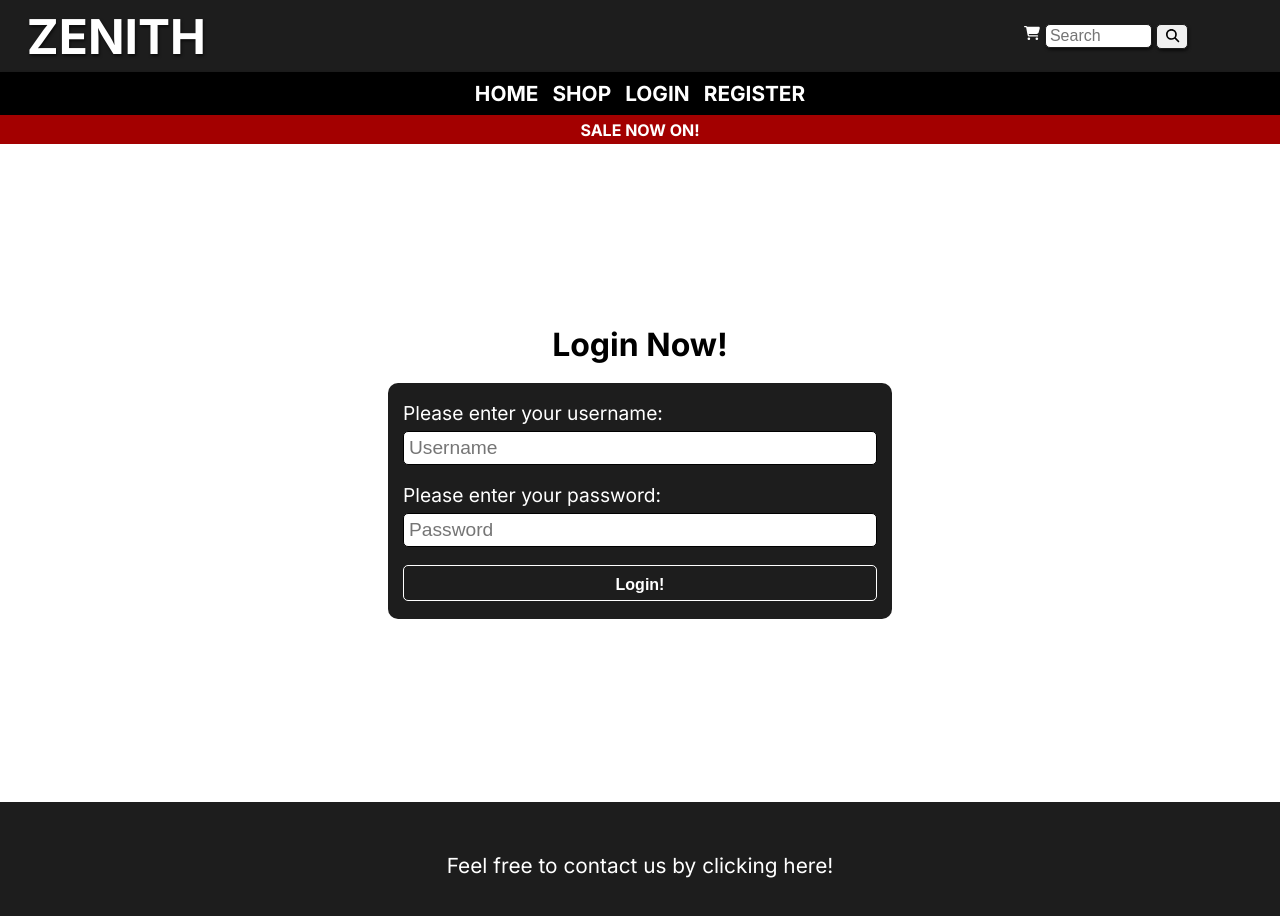
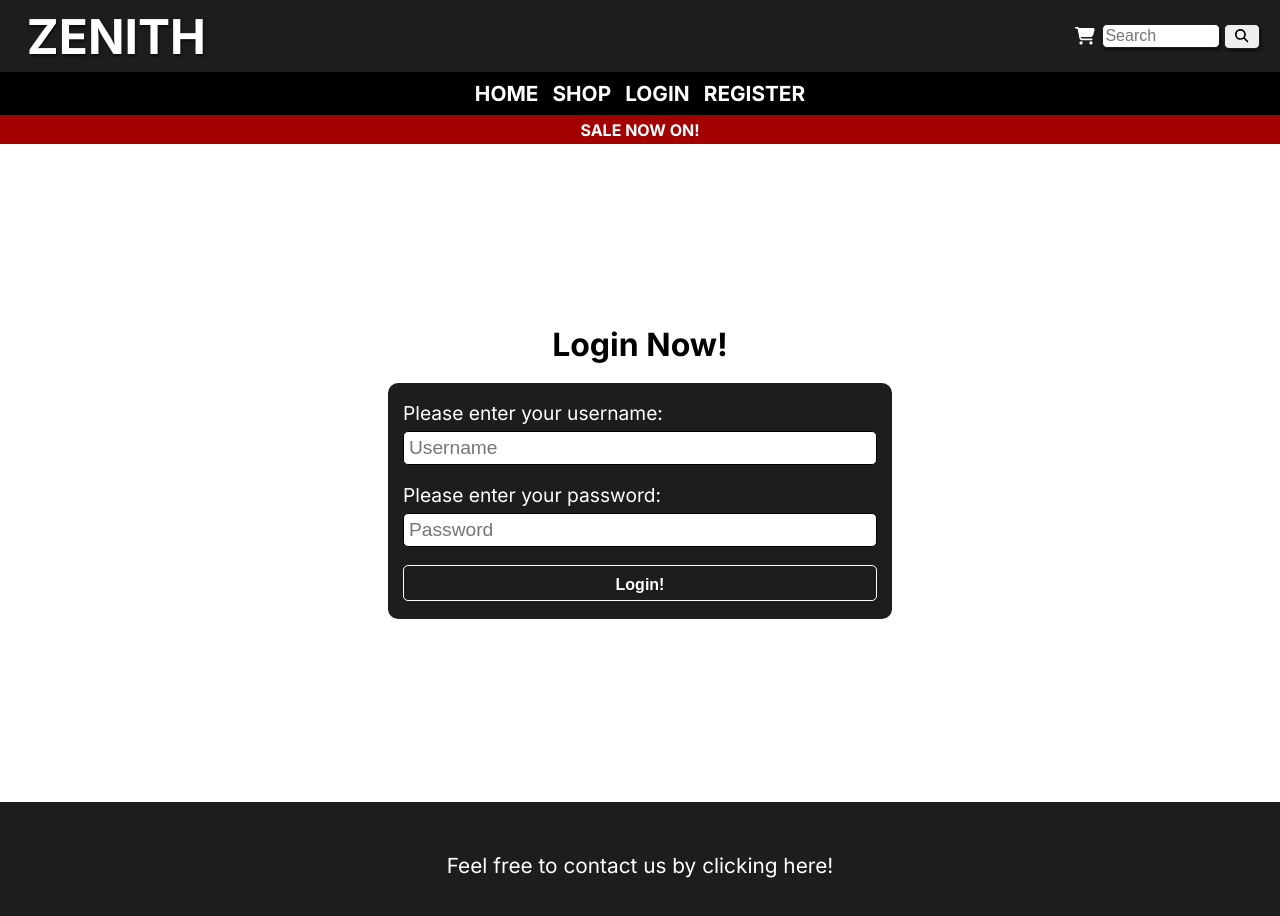
Before and after one commit to CiaranRG/EcommerceApp, a React (Vite) app in the folder Frontend/: page /login in a window 1280 px wide. Shown: the top 916 px of the page. Built offline with nearby package versions, Linux system fonts and the light colour scheme; no server answers.

Commit message:
cart icon has been fixed in navbar (#13)

```diff
--- a/Frontend/src/Navbar/Navbar.scss
+++ b/Frontend/src/Navbar/Navbar.scss
@@ -83,23 +83,29 @@
         display: flex;
         justify-content: flex-end;
         width: 50%;
-        .cartIcon{
-            color: $color1;
-            font-size: 1rem;
-            margin: 25px 5px 0px 0px;
-        }
         .searchForm {
             display: flex;
             align-items: center;
-            justify-content: flex-start;
-            // padding-right: 5%;
+            justify-content: flex-end;
+            padding-right: 4%;
             // width: 100%;
             height: 100%;
+            .cartBtn{
+                background: transparent;
+                border: none;
+                .cartIcon{
+                    color: $color1;
+                    font-size: 1.1rem;
+                    margin: 0px 8px 0px 0px;
+                }
+            }
+            .cartBtn:hover{
+                cursor: pointer;
+            }
             .navSearch {
                 box-shadow: 1px 2px 3px rgba(0, 0, 0, 0.6);
                 width: 50%;
                 padding: 2px;
-                padding-left: 4px;
                 border: 1px solid $border-color;
                 border-radius: 5px;
                 font-size: 0.8rem;
--- a/Frontend/src/Navbar/Navbar.tsx
+++ b/Frontend/src/Navbar/Navbar.tsx
@@ -28,8 +28,10 @@ export default function Navbar({ isLoggedIn, onLogout}: NavbarProps) {
                         </Link>
                     </div>
                     <div className="topRightNav">
-                    <FontAwesomeIcon icon={faCartShopping} className="cartIcon"/>
                         <form action="" className="searchForm">
+                            <Link to={'/'} className="cartBtn">
+                                <FontAwesomeIcon icon={faCartShopping} className="cartIcon"/>
+                            </Link>
                             <input type="text" className="navSearch" name="searchTerm" placeholder="Search" value={searchTerm} onChange={handleChange} />
                             <button type="button" className="searchButton">
                                 <FontAwesomeIcon icon={faSearch} />
--- a/Frontend/src/Pages/Shop/ProductDisplay/ProductDisplay.scss
+++ b/Frontend/src/Pages/Shop/ProductDisplay/ProductDisplay.scss
@@ -2,12 +2,13 @@
 
 
 
-.productDisplayMainContent{
+.productDisplayMainContent {
     display: flex;
     height: $page-height-xs;
     flex-direction: column;
     justify-content: flex-end;
-    .productDisplayTop{
+
+    .productDisplayTop {
         display: flex;
         padding: 2%;
         padding-top: 30px;
@@ -15,13 +16,15 @@
         justify-content: center;
         max-height: 40%;
         max-width: 100%;
+
         img {
             // display: block;
             max-height: 100%;
             border-radius: 10px;
         }
     }
-    .productDisplayBottom{
+
+    .productDisplayBottom {
         display: flex;
         width: 100%;
         height: 50%;
@@ -30,7 +33,8 @@
         flex-direction: column;
         padding: 0px 10px 0px 10px;
         color: $color1;
-        .productDetails{
+
+        .productDetails {
             display: flex;
             flex-direction: column;
             width: 100%;
@@ -43,11 +47,13 @@
             padding-bottom: 10%;
             text-align: center;
             align-items: center;
-            .productDescription{
+
+            .productDescription {
                 padding: 0px 15px 0px 15px;
             }
         }
-        .productDisplayButtonsDiv{
+
+        .productDisplayButtonsDiv {
             display: flex;
             justify-content: center;
             align-items: center;
@@ -55,7 +61,9 @@
             height: 20%;
             gap: 5%;
             background-color: $color1;
-            button, a{
+
+            button,
+            a {
                 display: flex;
                 align-items: center;
                 justify-content: center;
@@ -69,16 +77,55 @@
                 border: 1px solid;
                 border-radius: 10px;
             }
-            button:hover, a:hover{
+
+            button:hover,
+            a:hover {
                 cursor: pointer;
             }
         }
 
     }
-    .isLoadingDiv{
+
+    .isLoadingDiv {
         display: flex;
         height: 100%;
         justify-content: center;
         align-items: center;
     }
+
+    @media (min-width: 576px) {
+        .productDisplayMainContent {
+            height: $page-height-sm;
+            .productDisplayTop{
+
+            }
+            .productDisplayBottom{
+
+            }
+        }
+    }
+
+    @media (min-width: 768px) {
+        .productDisplayMainContent {
+            height: $page-height-md;
+        }
+    }
+
+    @media (min-width: 992px) {
+        .productDisplayMainContent {
+            height: $page-height-lg;
+        }
+    }
+
+    @media (min-width: 1200px) {
+        .productDisplayMainContent {
+            height: $page-height-xl;
+        }
+    }
+
+    @media (min-width: 1400px) {
+        .productDisplayMainContent {
+            height: $page-height-xxl;
+        }
+    }
 }
```
